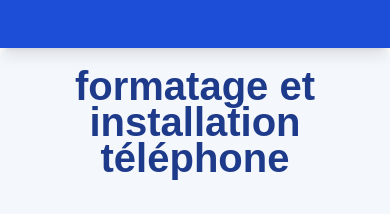
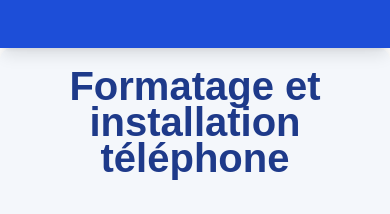
Before and after one commit to HASSANEBEZZA/front-has-tech-services, a React (Create React App) app: page /systeme-services in a window 390 px wide. Shown: the part 183-397 px from the top of the page. Built offline with nearby package versions, Linux system fonts and the light colour scheme.

Commit message:
add comoposon reparation telephone et formatage telephone

```diff
--- a/src/components/SystemeServices.tsx
+++ b/src/components/SystemeServices.tsx
@@ -9,7 +9,7 @@ const SystemeServices: React.FC = () => {
   return (
     <div className="systeme-services container mx-auto px-6 py-16">
       <h1 className="text-3xl font-bold text-center text-blue-700 mb-8">
-      formatage et installation téléphone
+      Formatage et installation téléphone
       </h1>
       <br />
 
```
